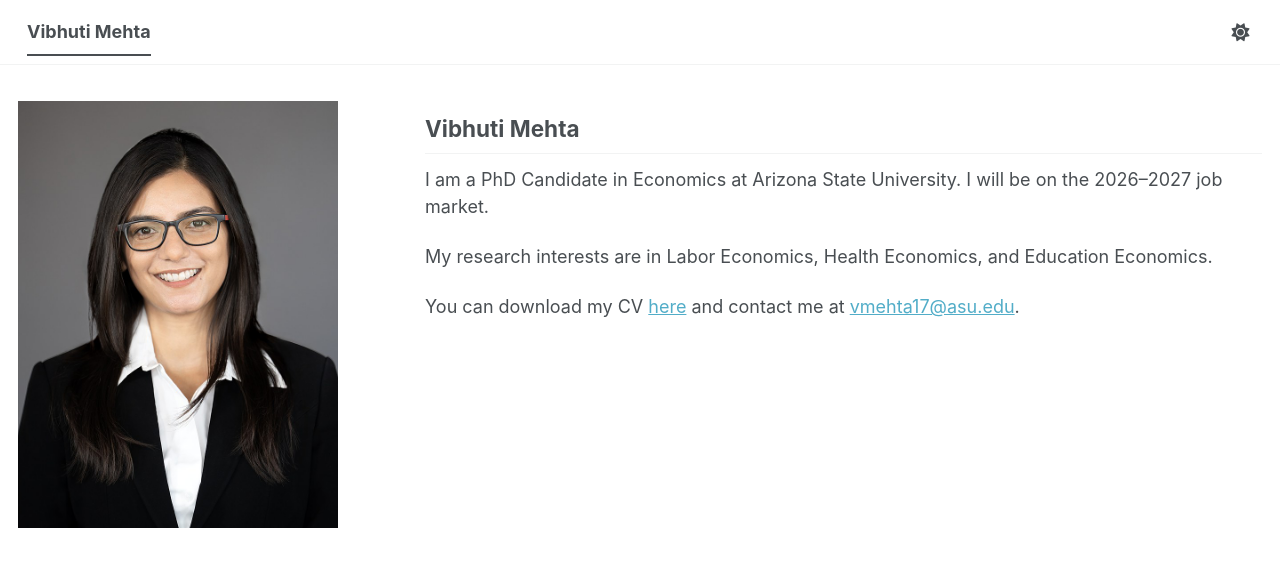
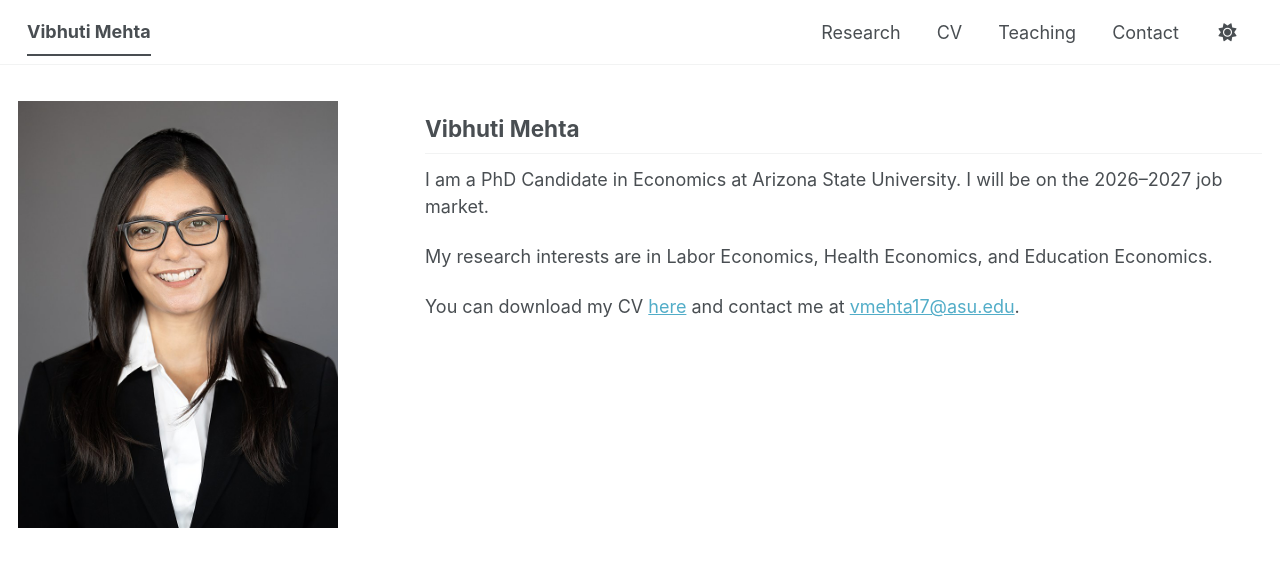
Before and after one commit to vibhuti-mehta/vibhuti-mehta.github.io, a Jekyll site: the page built from _pages/about.md, in a window 1280 px wide. Shown: the top 567 px of the page. Built offline with Jekyll 4.4.1, drawn with Linux system fonts in a browser that asks for light colours; a style sheet for code colours, icons or effects is not loaded.

Commit message:
Update custom.html

```diff
--- a/_includes/head/custom.html
+++ b/_includes/head/custom.html
@@ -60,21 +60,21 @@
   }
 
    /* --- Top bar: name far left, tabs far right --- */
-  .masthead__inner-wrap {
+    .masthead__inner-wrap {
     max-width: 100% !important;
     padding-left: 1.5em !important;
-    padding-right: 1.5em !important;
+    padding-right: 0 !important;
   }
   .greedy-nav {
     display: flex !important;
     width: 100% !important;
   }
-  .greedy-nav .visible-links {
+   .greedy-nav .visible-links {
     display: flex !important;
-    flex: 1 1 auto !important;
+    flex: 0 0 calc(100% - 40px) !important;
     flex-wrap: wrap !important;
     align-items: center !important;
-    width: 100% !important;
+    width: auto !important;
   }
   .greedy-nav .visible-links li.masthead__menu-item--lg {
     margin-right: auto !important;
```
